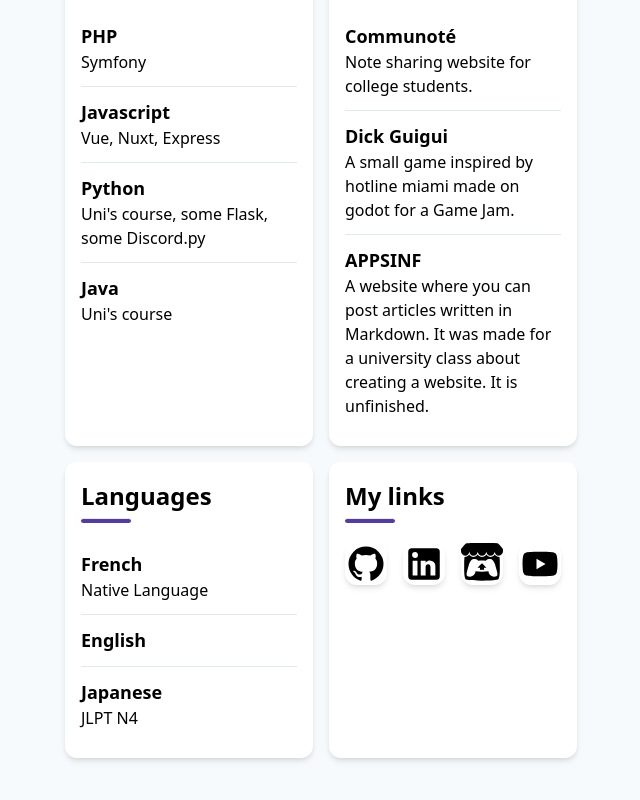
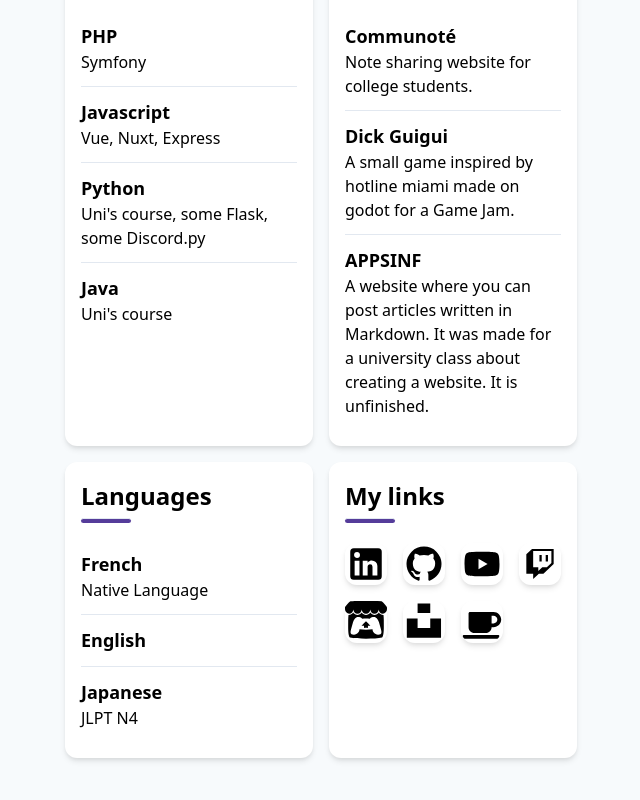
Before and after one commit to Ahzed11/Ahzed11.github.io, a Nuxt app: page / in a window 1280 px wide. Shown: the part 964-1764 px from the top of the page, without its empty margins (319-959 px from the left). Built offline with nearby package versions, Linux system fonts and the light colour scheme.

Commit message:
Added new links

```diff
--- a/components/Card/CardLinks.vue
+++ b/components/Card/CardLinks.vue
@@ -1,6 +1,13 @@
 <template>
   <card title="My links">
     <div class="grid grid-cols-4 gap-4 pt-5 pb-6 px-4 dark:text-white">
+      <a
+        class="rounded-xl shadow-md"
+        href="https://www.linkedin.com/in/alexandre-zenon/"
+        target="_blank"
+      >
+        <icon-linkedin />
+      </a>
       <a
         class="rounded-xl shadow-md"
         href="https://github.com/Ahzed11/"
@@ -10,10 +17,17 @@
       </a>
       <a
         class="rounded-xl shadow-md"
-        href="https://www.linkedin.com/in/alexandre-zenon/"
+        href="https://www.youtube.com/channel/UCm0Tstopf2nxISi6bQ-WAiw"
         target="_blank"
       >
-        <icon-linkedin />
+        <icon-youtube />
+      </a>
+      <a
+        class="rounded-xl shadow-md"
+        href="https://www.youtube.com/channel/UCm0Tstopf2nxISi6bQ-WAiw"
+        target="_blank"
+      >
+        <icon-twitch />
       </a>
       <a
         class="rounded-xl shadow-md"
@@ -22,12 +36,20 @@
       >
         <icon-itchio />
       </a>
+
       <a
         class="rounded-xl shadow-md"
-        href="https://www.youtube.com/channel/UCm0Tstopf2nxISi6bQ-WAiw"
+        href="https://unsplash.com/@ahzed11"
         target="_blank"
       >
-        <icon-youtube />
+        <icon-unsplash />
+      </a>
+      <a
+        class="rounded-xl shadow-md"
+        href="https://www.buymeacoffee.com/ahzed11"
+        target="_blank"
+      >
+        <icon-buy-me-a-coffee />
       </a>
       <!--
       <a class="rounded-xl shadow-md" target="_blank">
@@ -44,6 +66,10 @@ import IconLinkedin from "~/components/Icons/IconLinkedin.vue";
 import IconInstagram from "~/components/Icons/IconInstagram.vue";
 import IconYoutube from "~/components/Icons/IconYoutube.vue";
 import IconItchio from "../Icons/IconItchio.vue";
+import IconUnsplash from "../Icons/IconUnsplash.vue";
+import IconBuyMeACoffee from '../Icons/IconBuyMeACoffee.vue';
+import IconTwitch from '../Icons/IconTwitch.vue';
+
 export default {
   name: "CardLinks",
   components: {
@@ -53,9 +79,12 @@ export default {
     IconInstagram,
     IconYoutube,
     IconItchio,
+    IconUnsplash,
+    IconTwitch,
   },
 };
 </script>
 
 <style>
-</style>
+</,
+    IconBuyMeACoffeestyle>
--- /dev/null
+++ b/components/Icons/IconBuyMeACoffee.vue
@@ -0,0 +1,15 @@
+<template>
+  <icon>
+    <svg viewBox="-30 -150 700 700" class="my-auto">
+      <path fill="currentColor" d="M192 384h192c53 0 96-43 96-96h32c70.6 0 128-57.4 128-128S582.6 32 512 32H120c-13.3 0-24 10.7-24 24v232c0 53 43 96 96 96zM512 96c35.3 0 64 28.7 64 64s-28.7 64-64 64h-32V96h32zm47.7 384H48.3c-47.6 0-61-64-36-64h583.3c25 0 11.8 64-35.9 64z"></path>
+    </svg>
+  </icon>
+</template>
+
+<script>
+import Icon from "./Icon.vue";
+export default {
+  components: { Icon },
+  name: "IconBuyMeACoffee",
+};
+</script>
--- /dev/null
+++ b/components/Icons/IconTwitch.vue
@@ -0,0 +1,15 @@
+<template>
+  <icon>
+    <svg viewBox="-100 -100 712 712">
+      <path fill="currentColor" d="M391.17,103.47H352.54v109.7h38.63ZM285,103H246.37V212.75H285ZM120.83,0,24.31,91.42V420.58H140.14V512l96.53-91.42h77.25L487.69,256V0ZM449.07,237.75l-77.22,73.12H294.61l-67.6,64v-64H140.14V36.58H449.07Z"></path>
+    </svg>
+  </icon>
+</template>
+
+<script>
+import Icon from "./Icon.vue";
+export default {
+  components: { Icon },
+  name: "IconTwitch",
+};
+</script>
--- /dev/null
+++ b/components/Icons/IconUnsplash.vue
@@ -0,0 +1,15 @@
+<template>
+  <icon>
+      <svg viewBox="-50 0 550 550">
+        <path fill="currentColor" d="M448,230.17V480H0V230.17H141.13V355.09H306.87V230.17ZM306.87,32H141.13V156.91H306.87Z"></path>
+      </svg>
+  </icon>
+</template>
+
+<script>
+import Icon from "./Icon.vue";
+export default {
+  components: { Icon },
+  name: "IconUnsplash",
+};
+</script>
--- a/pages/index.vue
+++ b/pages/index.vue
@@ -12,7 +12,7 @@
     </h2>
     <div class="flex flex-row justify-center mt-4">
       <pill body="Contact Me" bgClass="bg-purple-800" has-text-white path="mailto:Ahzed11@protonmail.com" />
-      <!--<pill body="Want to offer me a coffee?" bgClass="bg-green-300" />-->
+      <pill body="Want to offer me a coffee?" bgClass="bg-green-300" path="https://www.buymeacoffee.com/ahzed11" />
     </div>
 
     <div class="grid lg:grid-cols-2 sm:grid-cols-1 gap-4 mt-6">
```
